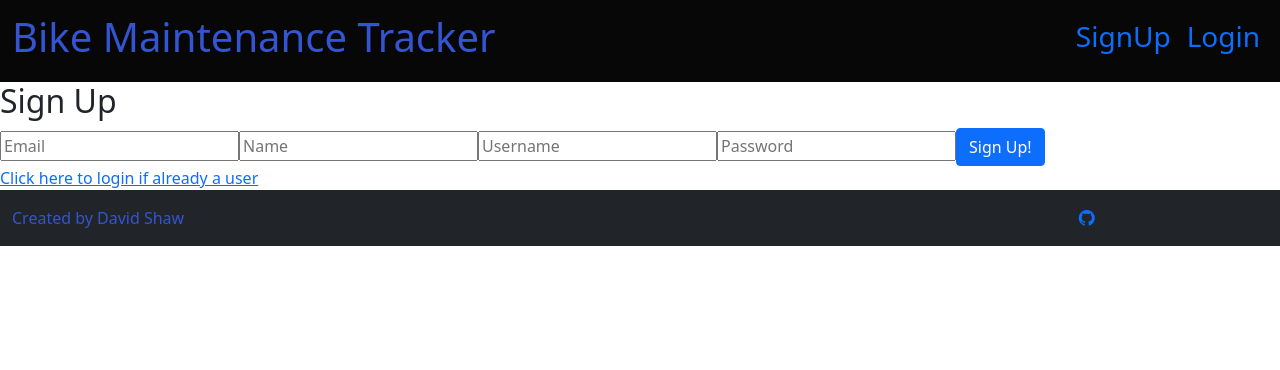
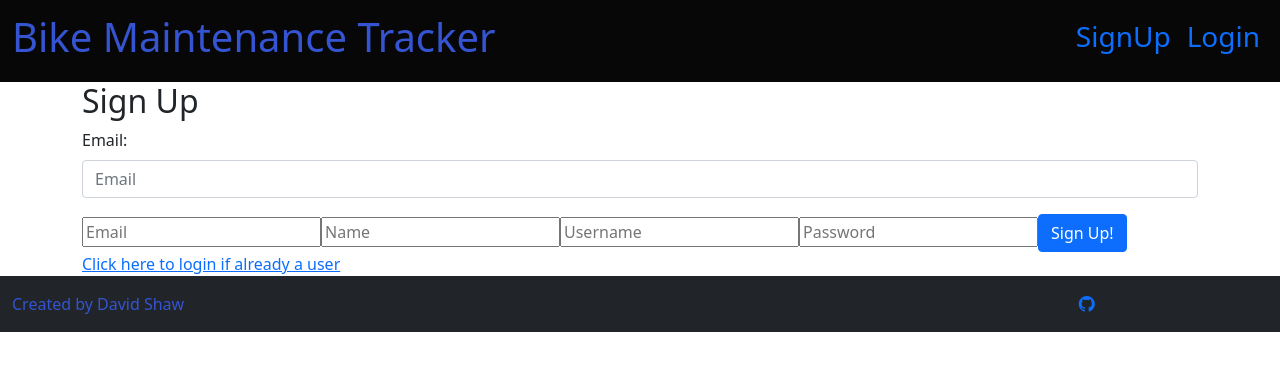
Before and after one commit to ds1242/bike-maintenance-tracker, a React (Create React App) app in the folder client/: page /signup in a window 1280 px wide. Shown: the top 370 px of the page. Built offline with nearby package versions, Linux system fonts and the light colour scheme.

Commit message:
added styling to sign up page form

```diff
--- a/client/src/pages/SignUp.js
+++ b/client/src/pages/SignUp.js
@@ -1,7 +1,7 @@
 import React, { useState } from 'react';
 import { useMutation } from '@apollo/react-hooks';
 import { CREATE_USER } from '../utils/mutations';
-import { Button } from 'react-bootstrap';
+import { Button, Form, Container, Col, Row } from 'react-bootstrap';
 import { Link } from 'react-router-dom'
 import Auth from '../utils/auth';
 
@@ -31,22 +31,34 @@ function SignUp() {
     };
 
     return (
-        <div>
-            <h2>Sign Up</h2>
-            <form onSubmit={handleFormSubmit}>
-                <input type='email' name='email' placeholder="Email" value={formState.email} onChange={handleChange} />
-                <input type='name' name='name' placeholder='Name' value={formState.name} onChange={handleChange} />
-                <input type='username' name='username' placeholder='Username' value={formState.username} onChange={handleChange} />
-                <input type='password' name='password' placeholder='Password' value={formState.password} onChange={handleChange} />
-                <Button as='input' type='submit' value='Sign Up!' />{' '}
-            </form>
+        <Container fluid="md">
+            <Row className="justify-content-md-center">
+                <Col>
+                    <h2>Sign Up</h2>
+                </Col>
+            </Row>
+            <Row>
+                <Col>
+                    <Form onSubmit={handleFormSubmit}>
+                        <Form.Group className="mb-3" controlId="email">
+                            <Form.Label>Email: </Form.Label>
+                            <Form.Control className='form-input' name='email' type='email' placeholder='Email' value={formState.email} onChange={handleChange} />
+                        </Form.Group>
+                        <input type='email' name='email' placeholder="Email"  />
+                        <input type='name' name='name' placeholder='Name' value={formState.name} onChange={handleChange} />
+                        <input type='username' name='username' placeholder='Username' value={formState.username} onChange={handleChange} />
+                        <input type='password' name='password' placeholder='Password' value={formState.password} onChange={handleChange} />
+                        <Button as='input' type='submit' value='Sign Up!' />{' '}
+                    </Form>
+                </Col>
+            </Row>
             {error ? (
                 <div>
                     <p className='error-text'>Something went wrong signing up</p>
                 </div>
             ) : null}
             <Link to={'/login'}>Click here to login if already a user</Link>
-        </div>
+        </Container>
     )
 };
 
```
